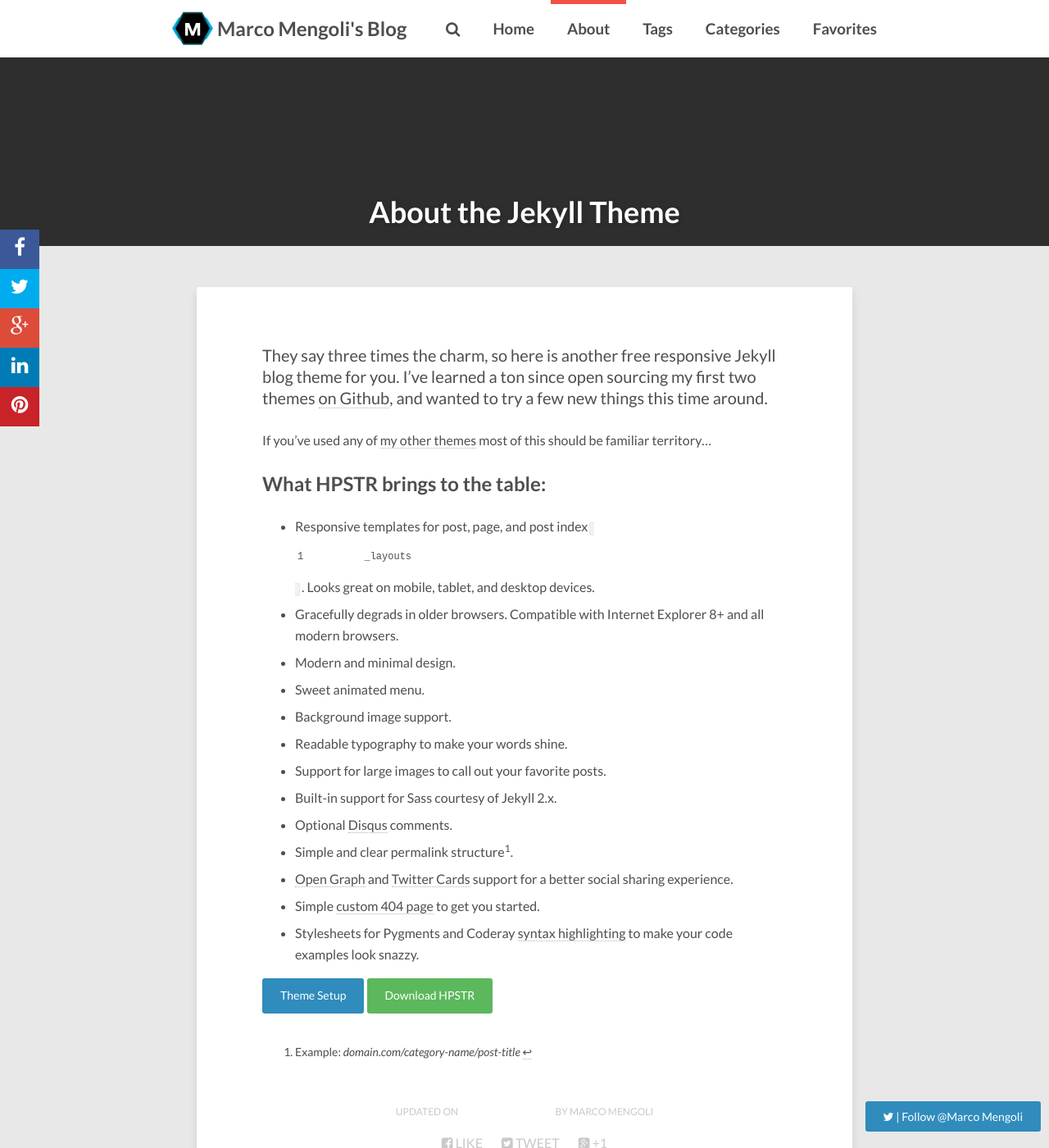
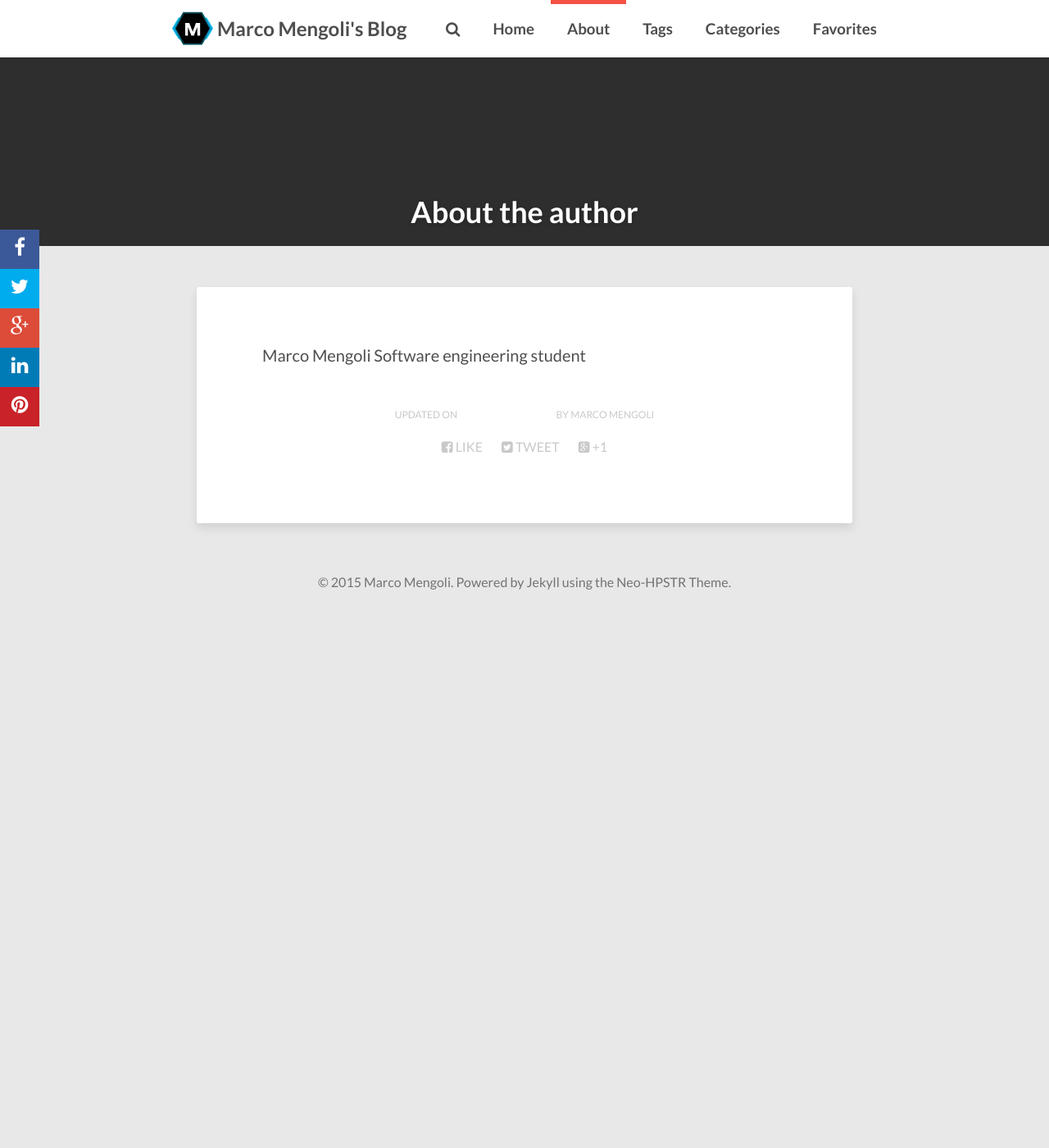
Before and after one commit to MarcoMengoli/marcomengoli.github.io, a Jekyll site: the page built from about/index.md, in a window 1280 px wide and 1400 px high. Shown: the whole window at 82% size. Built offline with Jekyll 4.4.1, drawn with Linux system fonts in a browser that asks for light colours; nearby versions of some CDN libraries; comment, search, counter and statistics services are not loaded.

Commit message:
Tolti post esempio e sistemato twitter

```diff
--- a/_config.yml
+++ b/_config.yml
@@ -1,8 +1,8 @@
 title:            Marco Mengoli's Blog
-description:      Describe your website here.
+description:      Blog that includes my notes on programming
 disqus_shortname: mmblog
 reading_time:     true
-words_per_minute: 200
+words_per_minute: 100
 logo:             images/logo.png
 # Your site's domain goes here (eg: //mmistakes.github.io, http://mademistakes.com, etc)
 # When testing locally leave blank or use http://localhost:4000
@@ -31,10 +31,10 @@
   name:           Marco Mengoli
   site:           http://marcomengoli.github.io/
   avatar:         images/avatar.jpg
-  bio:            "Sfotware engineer student."
+  bio:            "Software engineering student."
   email:          you@email.com
   # Social networking links used in footer. Update and remove as you like.
-  twitter: Marco Mengoli
+  #twitter: Marco Mengoli
   facebook: Marco Mengoli
   github: MarcoMengoli
   stackexchange:
--- a/about/index.md
+++ b/about/index.md
@@ -1,34 +1,13 @@
 ---
 layout: page
-title: About the Jekyll Theme
+title: About the author
 image:
-  feature: abstract-5.jpg
-  credit: dargadgetz
-  creditlink: http://www.dargadgetz.com/ios-7-abstract-wallpaper-pack-for-iphone-5-and-ipod-touch-retina/
+  feature:
+  credit:
+  creditlink:
 comments: false
-modified: 2014-12-24
+modified: 2015-11-27
 ---
 
-They say three times the charm, so here is another free responsive Jekyll blog theme for you. I've learned a ton since open sourcing my first two themes [on Github](http://github.com/mmistakes), and wanted to try a few new things this time around.
-
-If you've used any of [my other themes](http://mademistakes.com/work/jekyll-themes/) most of this should be familiar territory...
-
-## What HPSTR brings to the table:
-
-* Responsive templates for post, page, and post index `_layouts`. Looks great on mobile, tablet, and desktop devices.
-* Gracefully degrads in older browsers. Compatible with Internet Explorer 8+ and all modern browsers.
-* Modern and minimal design.
-* Sweet animated menu.
-* Background image support.
-* Readable typography to make your words shine.
-* Support for large images to call out your favorite posts.
-* Built-in support for Sass courtesy of Jekyll 2.x.
-* Optional [Disqus](http://disqus.com) comments.
-* Simple and clear permalink structure[^1].
-* [Open Graph](https://developers.facebook.com/docs/opengraph/) and [Twitter Cards](https://dev.twitter.com/docs/cards) support for a better social sharing experience.
-* Simple [custom 404 page]({{ site.url }}/404.html) to get you started.
-* Stylesheets for Pygments and Coderay [syntax highlighting]({{ site.url }}/code-highlighting-post/) to make your code examples look snazzy.
-
-<div markdown="0"><a href="{{ site.url }}/theme-setup/" class="btn btn-info">Theme Setup</a> <a href="https://github.com/mmistakes/hpstr-jekyll-theme" class="btn btn-success">Download HPSTR</a></div>
-
-[^1]: Example: *domain.com/category-name/post-title*
+Marco Mengoli
+Software engineering student
```
Also changed, not shown: _posts/2015-11-15-GitBeginnerTutorial.md (added, +29 -0 lines), examplesPostSyntax/2015-11-15-GitBeginnerTutorial.md (added, +29 -0 lines), examplesPostSyntax/2011-03-10-sample-post.md (renamed from _posts/2011-03-10-sample-post.md), examplesPostSyntax/2012-05-22-readability-post.md (renamed from _posts/2012-05-22-readability-post.md), examplesPostSyntax/2013-05-22-sample-post-images.md (renamed from _posts/2013-05-22-sample-post-images.md), examplesPostSyntax/2013-05-23-readability-feature-post.md (renamed from _posts/2013-05-23-readability-feature-post.md), examplesPostSyntax/2013-06-25-video-post.md (renamed from _posts/2013-06-25-video-post.md), examplesPostSyntax/2013-08-12-sample-link-post.md (renamed from _posts/2013-08-12-sample-link-post.md), examplesPostSyntax/2013-08-16-code-highlighting-post.md (renamed from _posts/2013-08-16-code-highlighting-post.md), examplesPostSyntax/2013-10-26-background-image.md (renamed from _posts/2013-10-26-background-image.md), 5 other files.
